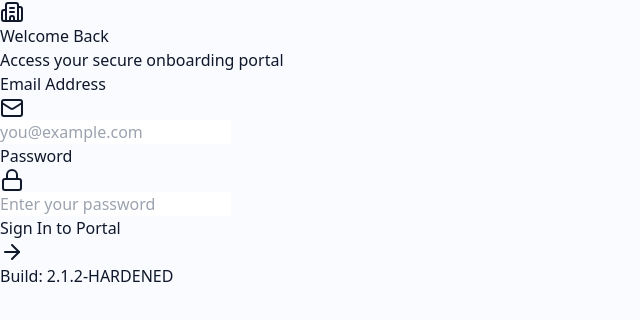
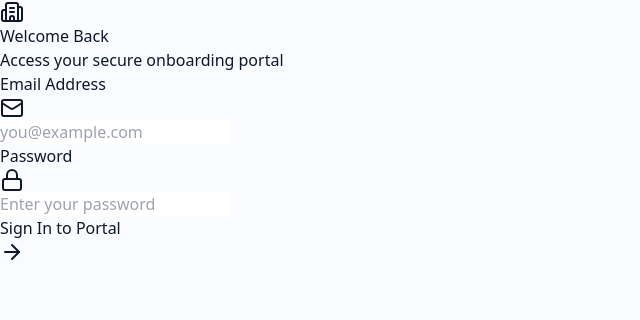
Before and after one commit to Vaideeswari-Beginner-Learning/onboarding-website, a React (Vite) app in the folder frontend/: page /login in a window 1280 px wide. Shown: the top 320 px of the page, without its empty margins (0-640 px from the left). Built offline with nearby package versions, Linux system fonts and the light colour scheme.

Commit message:
UI: Final Clean - Hide version display

```diff
--- a/frontend/src/pages/Login.jsx
+++ b/frontend/src/pages/Login.jsx
@@ -114,9 +114,6 @@ export default function Login() {
 
                 </div>
 
-                <div className="mt-8 text-center text-xs text-slate-400 font-mono tracking-widest uppercase">
-                    Build: {import.meta.env.VITE_VERSION || '2.1.2-HARDENED'}
-                </div>
             </div>
         </div>
     );
```
